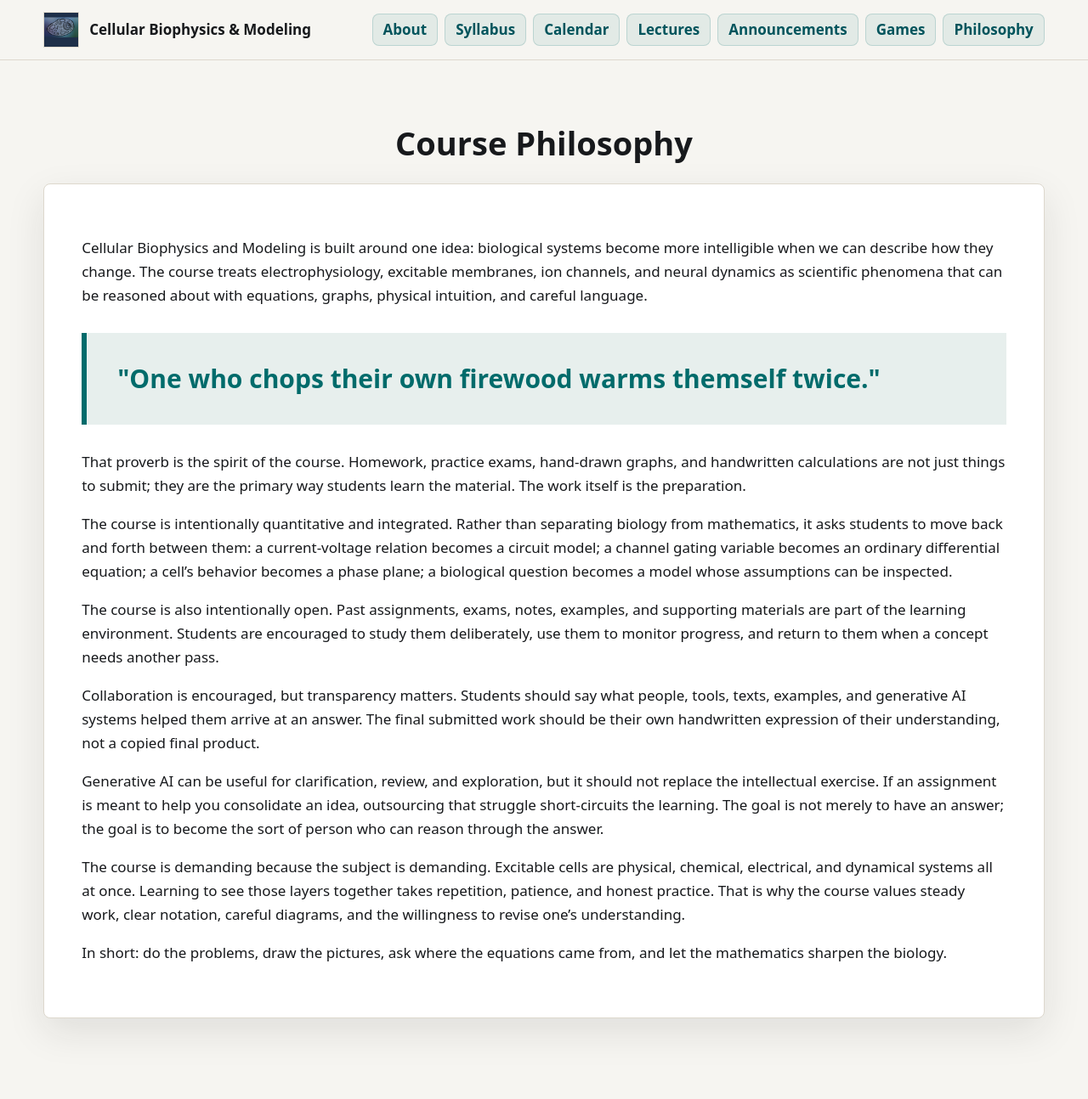
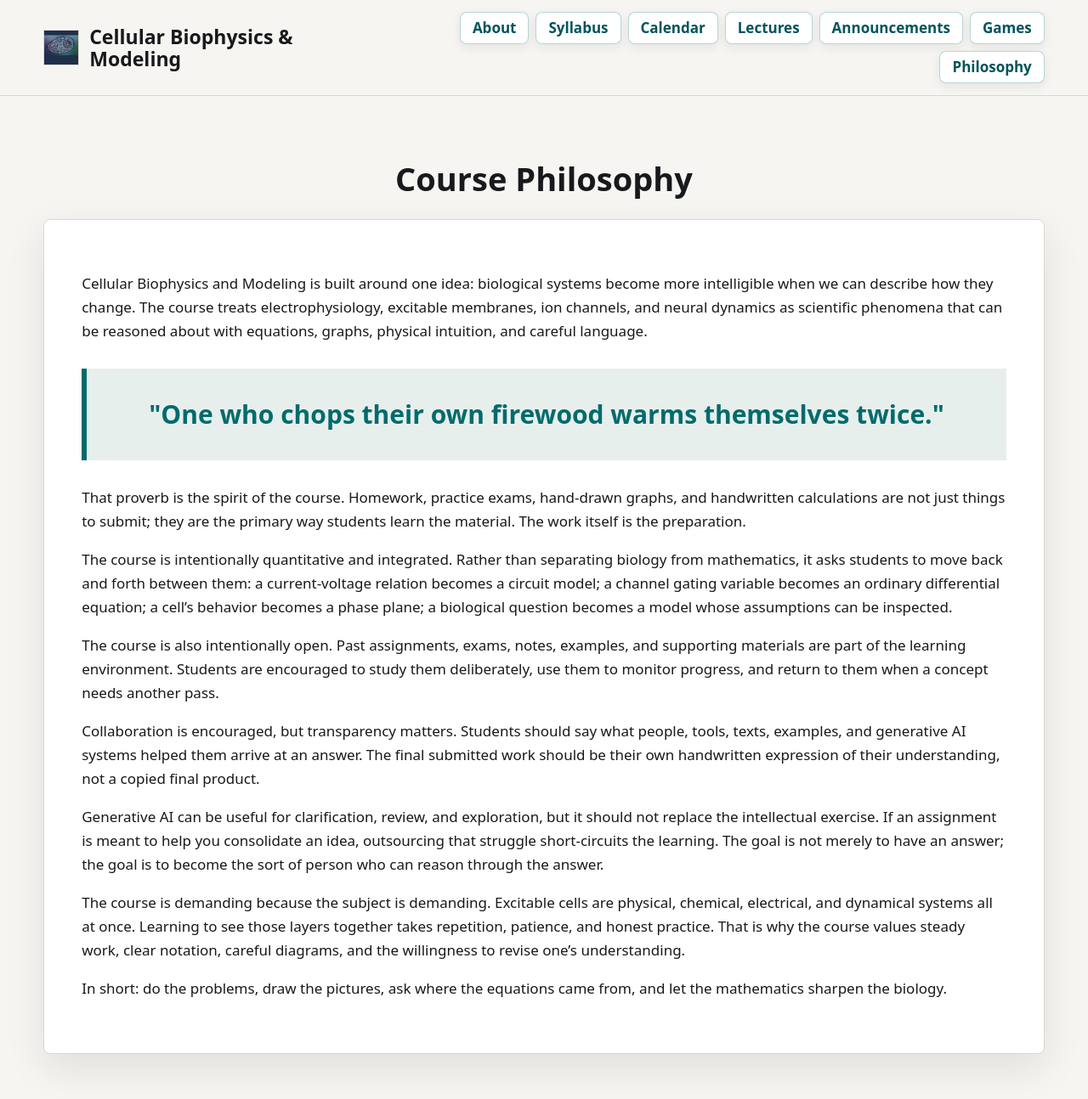
Before and after one commit to gregconradismith/cellular-biophysics-and-modeling, a Jekyll site: the page built from docs/_materials/philosophy.md, in a window 1280 px wide and 1317 px high. Shown: the top 1294 px of the window at 85% size. Built offline with Jekyll 4.4.1, drawn with Linux system fonts in a browser that asks for light colours.

Commit message:
Refine header buttons and philosophy quote

```diff
--- a/docs/_materials/philosophy.md
+++ b/docs/_materials/philosophy.md
@@ -12,7 +12,7 @@ Cellular Biophysics and Modeling is built around one idea: biological systems be
 
 <div class="philosophy-quote">
   <blockquote>
-    "One who chops their own firewood warms themself twice."
+    "One who chops their own firewood warms themselves twice."
   </blockquote>
 </div>
 
--- a/docs/assets/site.css
+++ b/docs/assets/site.css
@@ -40,7 +40,12 @@ img, iframe, object { max-width: 100%; }
   color: var(--ink);
   text-decoration: none;
 }
-.brand strong { display: block; line-height: 1.2; }
+.brand strong {
+  display: block;
+  font-size: clamp(19px, 1.8vw, 24px);
+  font-weight: 800;
+  line-height: 1.15;
+}
 .brand-mark {
   display: block;
   flex: 0 0 auto;
@@ -62,21 +67,27 @@ nav a:hover { border-color: var(--accent); }
   gap: 8px;
 }
 .site-header nav a {
+  display: inline-flex;
+  min-height: 38px;
+  align-items: center;
+  justify-content: center;
   color: #00545c;
-  padding: 8px 12px;
-  background: rgba(0, 107, 107, .08);
-  border: 1px solid rgba(0, 107, 107, .18);
+  padding: 8px 14px;
+  background: var(--surface);
+  border: 1px solid rgba(0, 107, 107, .28);
   border-radius: 8px;
-  font-weight: 700;
+  box-shadow: 0 4px 12px rgba(28, 31, 34, .08);
+  font-weight: 800;
   line-height: 1.15;
-  transition: background .16s ease, border-color .16s ease, color .16s ease, box-shadow .16s ease;
+  transition: background .16s ease, border-color .16s ease, color .16s ease, box-shadow .16s ease, transform .16s ease;
 }
 .site-header nav a:hover,
 .site-header nav a:focus-visible {
   color: white;
   background: var(--accent);
   border-color: var(--accent);
-  box-shadow: 0 6px 16px rgba(0, 107, 107, .18);
+  box-shadow: 0 8px 18px rgba(0, 107, 107, .22);
+  transform: translateY(-1px);
 }
 main { min-height: 70vh; }
 .hero {
@@ -488,6 +499,7 @@ main { min-height: 70vh; }
   padding: clamp(22px, 4vw, 36px);
   background: var(--soft);
   border-left: 6px solid var(--accent);
+  text-align: center;
 }
 .philosophy-quote blockquote {
   margin: 0;
```
